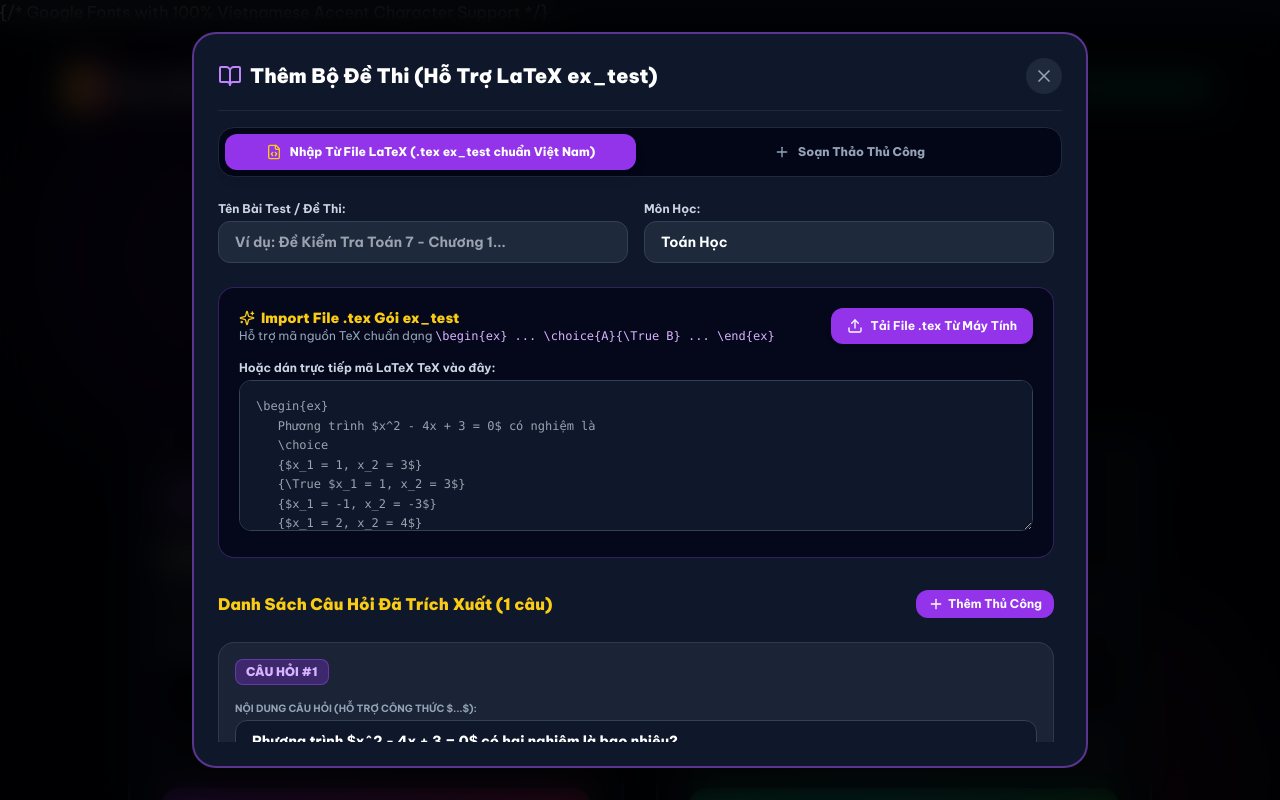
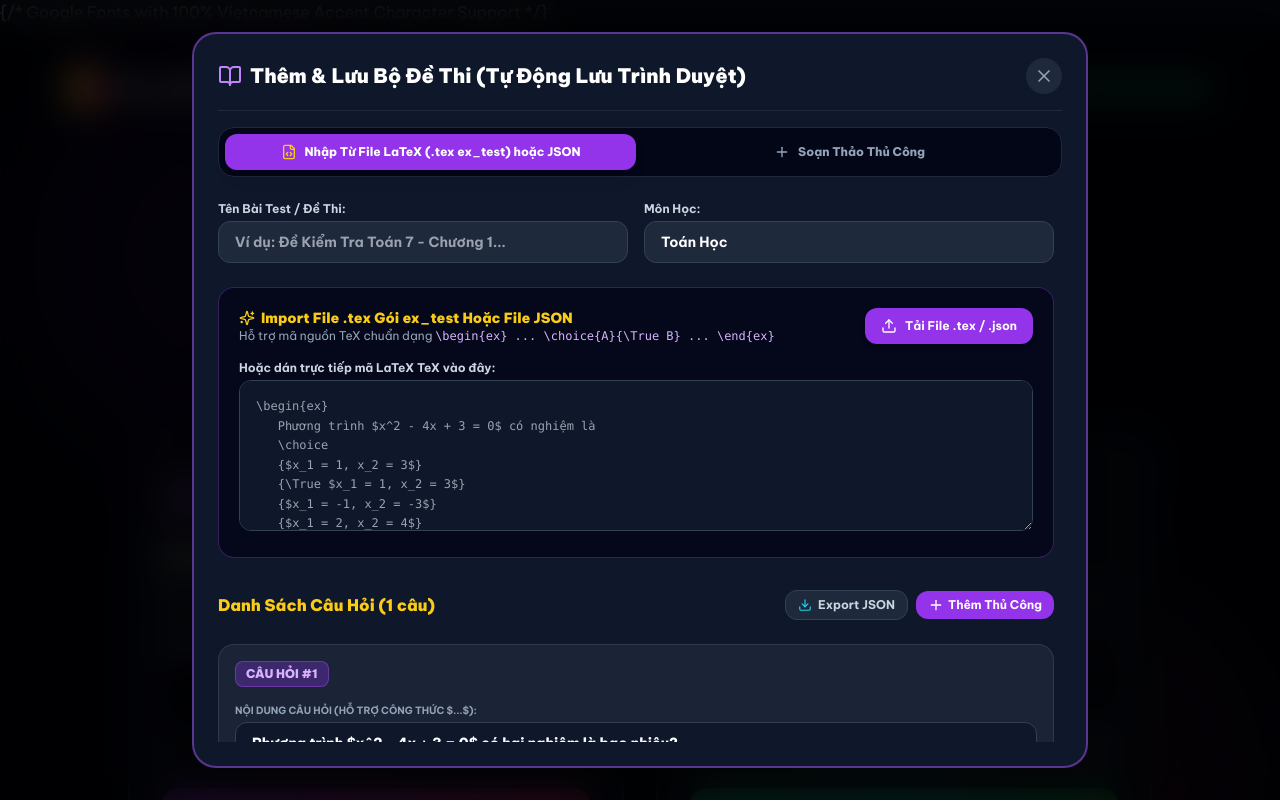
Before and after one commit to letrieubavuong/hocmachoi, a React (Vite) app: page / in a window 1280 px wide. Both pictures are taken after a click on the button "Thêm/Import Đề Thi LaTeX (.tex ex_test)". Shown: the top 800 px of the page. Built offline with nearby package versions, Linux system fonts and the light colour scheme.

Commit message:
Add persistent localStorage quiz storage and JSON export/import feature

```diff
--- a/src/App.tsx
+++ b/src/App.tsx
@@ -30,11 +30,31 @@ import {
   Zap,
 } from 'lucide-react';
 
+const STORAGE_CUSTOM_QUIZZES = 'chibi_quiz_custom_quizzes_v1';
+
 export function App() {
   const [role, setRole] = useState<'HOME' | 'HOST' | 'PLAYER'>('HOME');
   const [roomCodeInput, setRoomCodeInput] = useState('');
-  const [selectedQuiz, setSelectedQuiz] = useState<Quiz>(SAMPLE_QUIZZES[0]);
-  const [quizzesList, setQuizzesList] = useState<Quiz[]>(SAMPLE_QUIZZES);
+
+  // Custom quizzes persistent storage
+  const [quizzesList, setQuizzesList] = useState<Quiz[]>(() => {
+    if (typeof window !== 'undefined') {
+      const saved = localStorage.getItem(STORAGE_CUSTOM_QUIZZES);
+      if (saved) {
+        try {
+          const parsed = JSON.parse(saved);
+          if (Array.isArray(parsed) && parsed.length > 0) {
+            return [...parsed, ...SAMPLE_QUIZZES];
+          }
+        } catch (e) {
+          console.error('Failed to parse saved quizzes', e);
+        }
+      }
+    }
+    return SAMPLE_QUIZZES;
+  });
+
+  const [selectedQuiz, setSelectedQuiz] = useState<Quiz>(quizzesList[0]);
 
   // Active game room state
   const [room, setRoom] = useState<GameRoom | null>(null);
@@ -163,10 +183,15 @@ export function App() {
     return result;
   };
 
-  // Save new custom quiz from QuizCreatorModal
+  // Save new custom quiz into localStorage persistently!
   const handleSaveQuiz = (newQuiz: Quiz) => {
-    setQuizzesList([newQuiz, ...quizzesList]);
+    const updated = [newQuiz, ...quizzesList.filter((q) => q.id !== newQuiz.id)];
+    setQuizzesList(updated);
     setSelectedQuiz(newQuiz);
+
+    // Filter out built-in samples to save only user custom quizzes in localStorage
+    const customOnly = updated.filter((q) => !SAMPLE_QUIZZES.some((s) => s.id === q.id));
+    localStorage.setItem(STORAGE_CUSTOM_QUIZZES, JSON.stringify(customOnly));
   };
 
   const handleResetHome = () => {
--- a/src/components/QuizCreatorModal.tsx
+++ b/src/components/QuizCreatorModal.tsx
@@ -2,7 +2,7 @@ import React, { useState } from 'react';
 import { Quiz, Question } from '../types';
 import { parseExTestTeX } from '../utils/texParser';
 import { MathRenderer } from './MathRenderer';
-import { Plus, Trash2, X, BookOpen, Clock, CheckCircle, Upload, FileCode, Sparkles } from 'lucide-react';
+import { Plus, Trash2, X, BookOpen, Clock, CheckCircle, Upload, FileCode, Sparkles, Download } from 'lucide-react';
 
 interface QuizCreatorModalProps {
   isOpen: boolean;
@@ -38,7 +38,7 @@ export const QuizCreatorModal: React.FC<QuizCreatorModalProps> = ({
 
   if (!isOpen) return null;
 
-  // Handle uploading a .tex file directly
+  // Handle uploading a .tex or .json file directly
   const handleFileUpload = (e: React.ChangeEvent<HTMLInputElement>) => {
     const file = e.target.files?.[0];
     if (!file) return;
@@ -46,7 +46,22 @@ export const QuizCreatorModal: React.FC<QuizCreatorModalProps> = ({
     const reader = new FileReader();
     reader.onload = (event) => {
       const content = event.target?.result as string;
-      if (content) {
+      if (!content) return;
+
+      if (file.name.endsWith('.json')) {
+        try {
+          const parsed = JSON.parse(content) as Quiz;
+          if (parsed.title && Array.isArray(parsed.questions)) {
+            setTitle(parsed.title);
+            setSubject(parsed.subject || 'Đề Thi');
+            setDescription(parsed.description || '');
+            setQuestions(parsed.questions);
+            setImportNotice(`🎉 Nhập thành công bộ đề thi JSON "${parsed.title}" (${parsed.questions.length} câu)!`);
+          }
+        } catch (err) {
+          setImportNotice('⚠️ File JSON không hợp lệ!');
+        }
+      } else {
         setTexRawInput(content);
         processTexContent(content);
       }
@@ -63,6 +78,24 @@ export const QuizCreatorModal: React.FC<QuizCreatorModalProps> = ({
     } else {
       setImportNotice('⚠️ Không tìm thấy khối câu hỏi dạng \\begin{ex} ... \\end{ex} hoặc \\choice trong file .tex!');
     }
+  };
+
+  const handleExportJSON = () => {
+    const quiz: Quiz = {
+      id: `quiz-export-${Date.now()}`,
+      title: title.trim() || 'De_Thi_Quiz',
+      subject: subject.trim() || 'Toán',
+      description: description.trim() || 'Bộ đề thi xuất từ Học Mà Chơi',
+      questions,
+    };
+
+    const dataStr = 'data:text/json;charset=utf-8,' + encodeURIComponent(JSON.stringify(quiz, null, 2));
+    const downloadAnchor = document.createElement('a');
+    downloadAnchor.setAttribute('href', dataStr);
+    downloadAnchor.setAttribute('download', `${title.trim() || 'de_thi'}.json`);
+    document.body.appendChild(downloadAnchor);
+    downloadAnchor.click();
+    downloadAnchor.remove();
   };
 
   const handleAddQuestion = () => {
@@ -119,7 +152,7 @@ export const QuizCreatorModal: React.FC<QuizCreatorModalProps> = ({
         <div className="flex items-center justify-between border-b border-slate-800 pb-4 mb-4">
           <div className="flex items-center gap-2 text-purple-400 font-extrabold">
             <BookOpen className="w-6 h-6" />
-            <h2 className="text-xl font-black text-white">Thêm Bộ Đề Thi (Hỗ Trợ LaTeX ex_test)</h2>
+            <h2 className="text-xl font-black text-white">Thêm & Lưu Bộ Đề Thi (Tự Động Lưu Trình Duyệt)</h2>
           </div>
           <button
             onClick={onClose}
@@ -139,7 +172,7 @@ export const QuizCreatorModal: React.FC<QuizCreatorModalProps> = ({
             }`}
           >
             <FileCode className="w-4 h-4 text-yellow-400" />
-            Nhập Từ File LaTeX (.tex ex_test chuẩn Việt Nam)
+            Nhập Từ File LaTeX (.tex ex_test) hoặc JSON
           </button>
           <button
             type="button"
@@ -186,22 +219,24 @@ export const QuizCreatorModal: React.FC<QuizCreatorModalProps> = ({
               <div className="flex flex-col sm:flex-row sm:items-center justify-between gap-3">
                 <div>
                   <h3 className="text-sm font-black text-yellow-400 flex items-center gap-1.5">
-                    <Sparkles className="w-4 h-4 text-yellow-400" /> Import File .tex Gói ex_test
+                    <Sparkles className="w-4 h-4 text-yellow-400" /> Import File .tex Gói ex_test Hoặc File JSON
                   </h3>
                   <p className="text-xs text-slate-400">
                     Hỗ trợ mã nguồn TeX chuẩn dạng <code className="text-purple-300">\begin&#123;ex&#125; ... \choice&#123;A&#125;&#123;\True B&#125; ... \end&#123;ex&#125;</code>
                   </p>
                 </div>
 
+                <div className="flex items-center gap-2">
                   <label className="px-4 py-2.5 bg-purple-600 hover:bg-purple-500 text-white font-bold rounded-xl text-xs flex items-center gap-2 cursor-pointer shadow-md shrink-0">
-                  <Upload className="w-4 h-4" /> Tải File .tex Từ Máy Tính
+                    <Upload className="w-4 h-4" /> Tải File .tex / .json
                     <input
                       type="file"
-                    accept=".tex,.txt"
+                      accept=".tex,.txt,.json"
                       onChange={handleFileUpload}
                       className="hidden"
                     />
                   </label>
+                </div>
               </div>
 
               <div>
@@ -234,8 +269,17 @@ export const QuizCreatorModal: React.FC<QuizCreatorModalProps> = ({
           <div className="space-y-6 pt-2">
             <div className="flex items-center justify-between">
               <h3 className="text-base font-black text-yellow-400">
-                Danh Sách Câu Hỏi Đã Trích Xuất ({questions.length} câu)
+                Danh Sách Câu Hỏi ({questions.length} câu)
               </h3>
+              <div className="flex items-center gap-2">
+                <button
+                  type="button"
+                  onClick={handleExportJSON}
+                  className="px-3 py-1.5 bg-slate-800 hover:bg-slate-700 border border-slate-700 text-slate-300 rounded-xl text-xs font-bold flex items-center gap-1.5"
+                  title="Xuất đề thi ra file JSON dự phòng"
+                >
+                  <Download className="w-3.5 h-3.5 text-cyan-400" /> Export JSON
+                </button>
                 <button
                   type="button"
                   onClick={handleAddQuestion}
@@ -243,6 +287,7 @@ export const QuizCreatorModal: React.FC<QuizCreatorModalProps> = ({
                 >
                   <Plus className="w-4 h-4" /> Thêm Thủ Công
                 </button>
+              </div>
             </div>
 
             {questions.map((q, qIdx) => (
@@ -338,7 +383,7 @@ export const QuizCreatorModal: React.FC<QuizCreatorModalProps> = ({
               type="submit"
               className="px-6 py-2.5 bg-gradient-to-r from-purple-600 to-pink-600 hover:from-purple-500 hover:to-pink-500 text-white font-extrabold rounded-xl text-sm shadow-lg"
             >
-              Lưu & Sử Dụng Ngay
+              Lưu Vào Máy & Sử Dụng Ngay
             </button>
           </div>
         </form>
```
Lines whose indentation alone changed are shown as unchanged.
